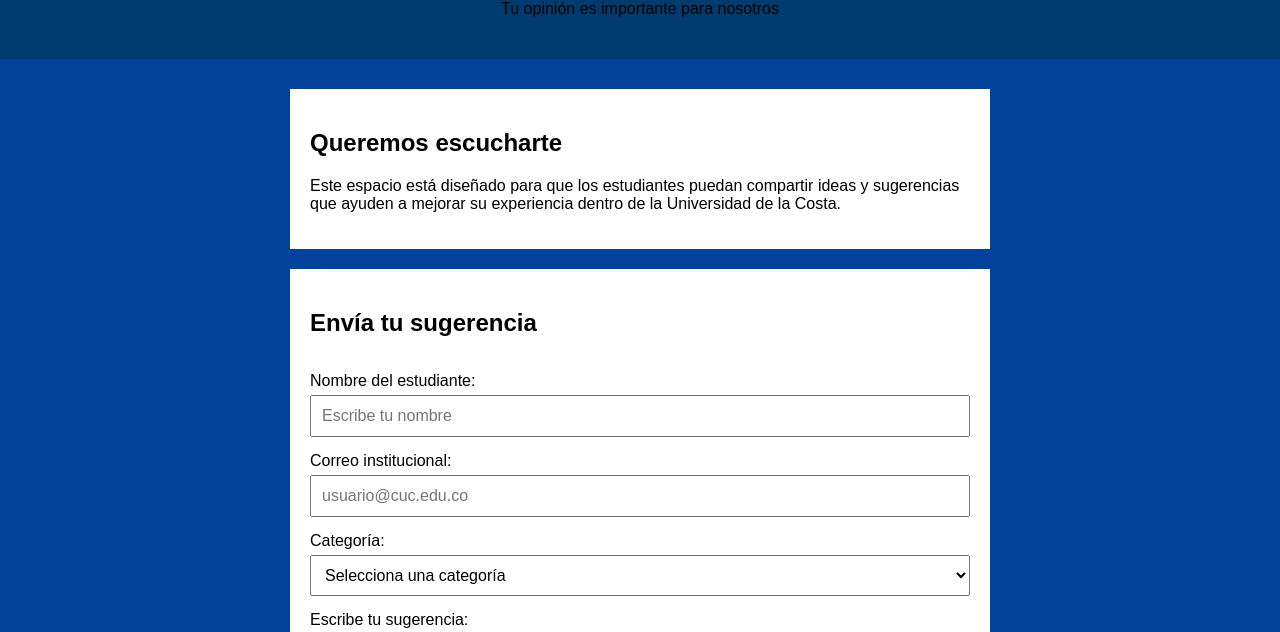
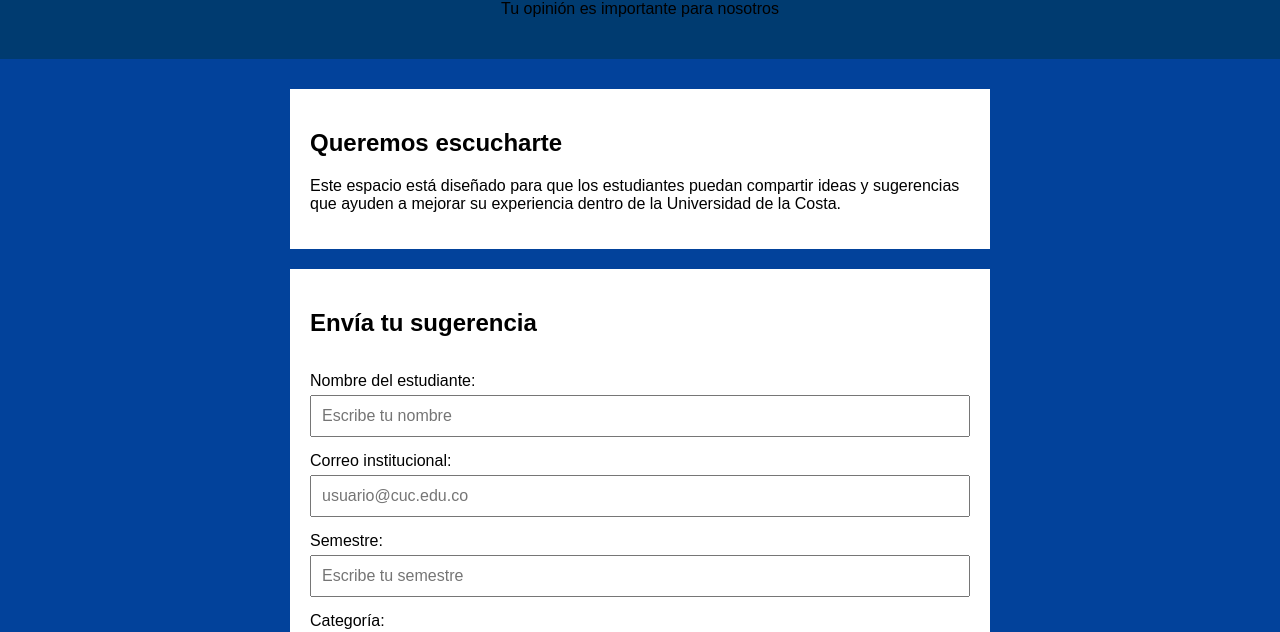
Before and after one commit to jpalacioa07/buzon-cuc-escucha, a plain HTML site: page index.html in a window 1280 px wide. Shown: the part 99-731 px from the top of the page. Drawn offline with Linux system fonts and the light colour scheme.

Commit message:
agregando campo semestre al formulario

```diff
--- a/index.html
+++ b/index.html
@@ -42,6 +42,11 @@
                 <input type="email" id="correo" name="correo"
                        placeholder="usuario@cuc.edu.co" required>
 
+                       <label for="semestre">Semestre:</label>
+<input type="number" id="semestre" name="semestre"
+       min="1" max="10"
+       placeholder="Escribe tu semestre" required>
+
                 <label for="categoria">Categoría:</label>
 
                 <select id="categoria" name="categoria" required>
```
